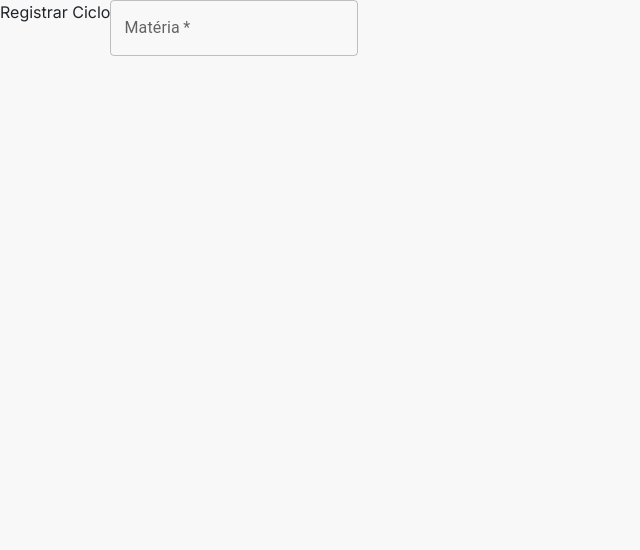
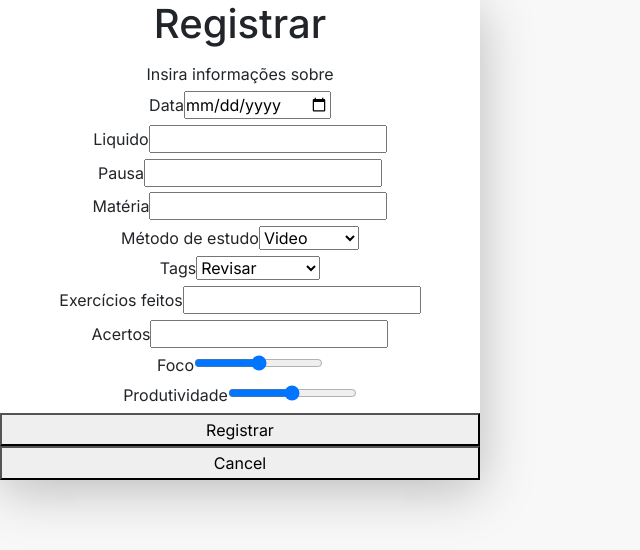
Before and after one commit to FreitassPedro/Immersion, a React (Vite) app in the folder frontend/: page /registrarCiclo in a window 1280 px wide. Shown: the top 550 px of the page, without its empty margins (0-640 px from the left). Built offline with nearby package versions, Linux system fonts and the light colour scheme.

Commit message:
:sparkles: feat: Estudo Registro Page

```diff
--- a/frontend/package.json
+++ b/frontend/package.json
@@ -10,13 +10,10 @@
     "preview": "vite preview"
   },
   "dependencies": {
-    "@emotion/react": "^11.14.0",
-    "@emotion/styled": "^11.14.0",
     "@fortawesome/fontawesome-svg-core": "^6.7.2",
     "@fortawesome/free-regular-svg-icons": "^6.7.2",
     "@fortawesome/free-solid-svg-icons": "^6.7.2",
     "@fortawesome/react-fontawesome": "^0.2.2",
-    "@mui/material": "^6.4.4",
     "apexcharts": "^4.4.0",
     "bootstrap": "^5.3.3",
     "react": "^19.0.0",
--- a/frontend/src/components/CicloRegister/index.tsx
+++ b/frontend/src/components/CicloRegister/index.tsx
@@ -1,18 +1,76 @@
-import { Box, TextField } from "@mui/material";
+import './styles.css';
 
-export const CicloRegister = () => {
+const CicloRegister = () => {
+
     return (
-        <div>
-           <Box component="form">Registrar Ciclo
+        <div className=''>
 
-            <TextField
-                id="materia"
-                name="materia"
-                label="Matéria"
-                placeholder="Insira a matéria"
-                required
-                />
-           </Box>
+            <div>
+
+                <form>
+                    <h1>Registrar</h1>
+                    <span>Insira informações sobre</span>
+                    <label>
+                        Data
+                        <input type="date" />
+                    </label>
+                    <label htmlFor="">
+                        Liquido
+                        <input type="number" name="" id="" />
+                    </label>
+                    <label htmlFor="">
+                        Pausa
+                        <input type="number" name="" id="" />
+                    </label>
+                    <label>
+                        Matéria
+                        <input type="text" />
+                    </label>
+                    <label>
+                        Método de estudo
+                        <select name="metodo" id="metodo">
+                            <option value="">Video</option>
+                            <option value="">Exercícios</option>
+                            <option value="">Leitura</option>
+                            <option value="">Flashcard</option>
+                            <option value="">Simulado</option>
+                        </select>
+                    </label>
+                    <label >
+                        Tags
+                        <select name="tags" id="tags">
+                            <option value="">Revisar</option>
+                            <option value="">Falta atenção</option>
+                            <option value="">Finalizado</option>
+                            <option value="">Dúvidas</option>
+                            <option value="">Simulado</option>
+                        </select>
+                    </label>
+
+                    <label htmlFor="">
+                        Exercícios feitos
+                        <input type="number" name="" id="" />
+                    </label>
+                    <label htmlFor="">
+                        Acertos
+                        <input type="number" name="" id="" />
+                    </label>
+
+                    <label htmlFor="">
+                        Foco
+                        <input type="range" min="1" max="5" step="0.5" />
+                    </label>
+                    <label htmlFor="">
+                        Produtividade
+                        <input type="range" min="1" max="5" step="0.5" />
+                    </label>
+
+                    <button type="submit">Registrar</button>
+                    <button >Cancel</button>
+                </form>
+            </div>
         </div>
     );
 };
+
+export default CicloRegister;
--- /dev/null
+++ b/frontend/src/components/CicloRegister/styles.css
@@ -0,0 +1,15 @@
+* {
+	margin: 0;
+	padding: 0;
+}
+
+form {
+	position: absolute;
+	text-align: center;
+	background: #fff;
+	width: 30rem;
+	height: 30rem;
+	box-shadow: 0 10px 50px 0 rgba(0, 0, 0, 0.25);
+	box-sizing: border-box;
+    display: grid;
+}
--- a/frontend/src/routes/routes.tsx
+++ b/frontend/src/routes/routes.tsx
@@ -3,7 +3,7 @@ import { BrowserRouter, Route, Routes, Navigate } from "react-router-dom";
 import { Home } from '../pages/Home';
 import { Ciclo } from '../pages/Ciclo';
 import { SideBar } from '../components/SideBar';
-import { CicloRegister } from '../components/CicloRegister';
+import CicloRegister from '../components/CicloRegister';
 
 export const AppRoutes = () => {
 
```
Also changed, not shown: 1 other file (tests, documents, lock files or other folders).
